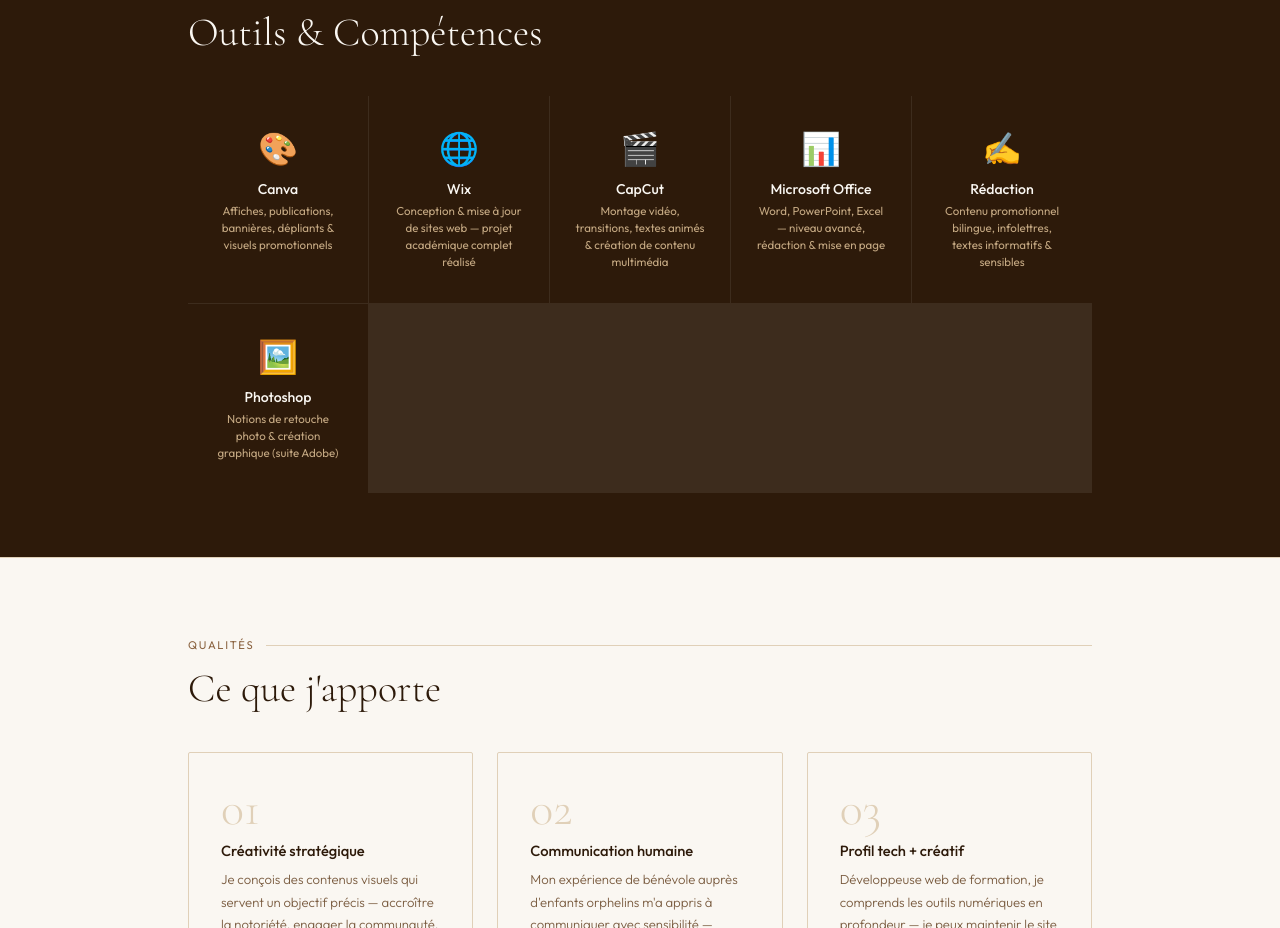
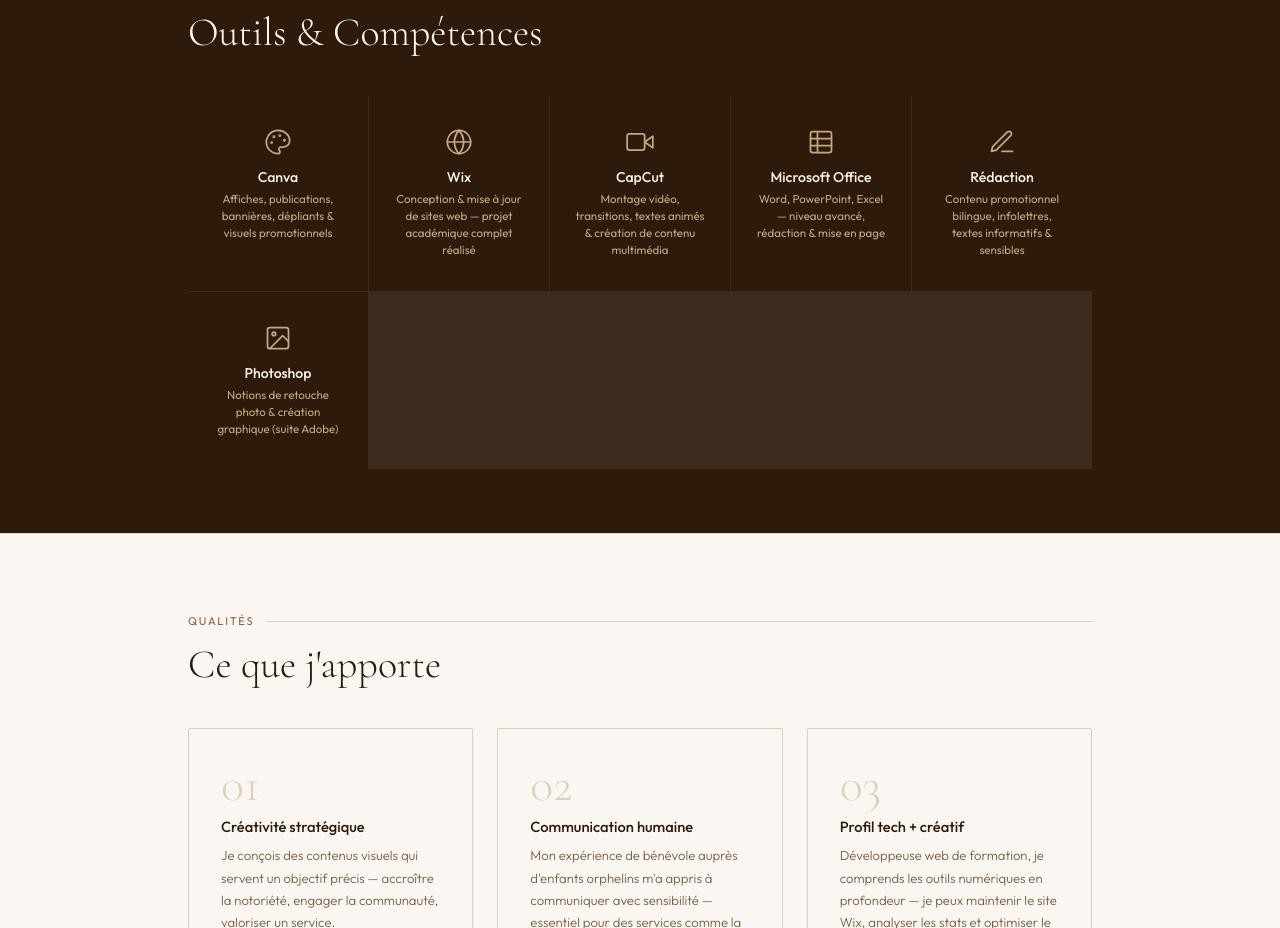
Before and after one commit to ManuelaHily/hilymanuela.github.io, a plain HTML site: page comms.html in a window 1280 px wide. Shown: the part 1640-2568 px from the top of the page. Drawn offline with nearby package versions, Linux system fonts and the light colour scheme.

Commit message:
Update comms.html

```diff
--- a/comms.html
+++ b/comms.html
@@ -56,7 +56,7 @@
 .tools-grid{display:grid;grid-template-columns:repeat(auto-fit,minmax(160px,1fr));gap:1px;background:rgba(255,255,255,0.08)}
 .tool-card{background:var(--espresso);padding:2rem 1.5rem;text-align:center;transition:background 0.25s}
 .tool-card:hover{background:#3d2510}
-.tool-icon{font-size:2rem;margin-bottom:0.75rem;display:block}
+.tool-icon{display:flex;justify-content:center;margin-bottom:0.75rem}
 .tool-name{font-size:0.88rem;font-weight:500;color:var(--cream);margin-bottom:0.25rem}
 .tool-desc{font-size:0.72rem;color:var(--brown-light);line-height:1.5}
 
@@ -177,32 +177,32 @@
     <h2 class="sec-title" style="color:var(--cream)">Outils & Compétences</h2>
     <div class="tools-grid">
       <div class="tool-card">
-        <span class="tool-icon">🎨</span>
+        <span class="tool-icon"><svg width="28" height="28" viewBox="0 0 24 24" fill="none" stroke="#c4a882" stroke-width="1.5" stroke-linecap="round" stroke-linejoin="round"><circle cx="13.5" cy="6.5" r=".5"/><circle cx="17.5" cy="10.5" r=".5"/><circle cx="8.5" cy="7.5" r=".5"/><circle cx="6.5" cy="12.5" r=".5"/><path d="M12 2C6.5 2 2 6.5 2 12s4.5 10 10 10c.926 0 1.648-.746 1.648-1.688 0-.437-.18-.835-.437-1.125-.29-.289-.438-.652-.438-1.125a1.64 1.64 0 0 1 1.668-1.668h1.996c3.051 0 5.555-2.503 5.555-5.554C21.965 6.012 17.461 2 12 2z"/></svg></span>
         <div class="tool-name">Canva</div>
         <div class="tool-desc">Affiches, publications, bannières, dépliants & visuels promotionnels</div>
       </div>
       <div class="tool-card">
-        <span class="tool-icon">🌐</span>
+        <span class="tool-icon"><svg width="28" height="28" viewBox="0 0 24 24" fill="none" stroke="#c4a882" stroke-width="1.5" stroke-linecap="round" stroke-linejoin="round"><circle cx="12" cy="12" r="10"/><line x1="2" y1="12" x2="22" y2="12"/><path d="M12 2a15.3 15.3 0 0 1 4 10 15.3 15.3 0 0 1-4 10 15.3 15.3 0 0 1-4-10 15.3 15.3 0 0 1 4-10z"/></svg></span>
         <div class="tool-name">Wix</div>
         <div class="tool-desc">Conception & mise à jour de sites web — projet académique complet réalisé</div>
       </div>
       <div class="tool-card">
-        <span class="tool-icon">🎬</span>
+        <span class="tool-icon"><svg width="28" height="28" viewBox="0 0 24 24" fill="none" stroke="#c4a882" stroke-width="1.5" stroke-linecap="round" stroke-linejoin="round"><polygon points="23 7 16 12 23 17 23 7"/><rect x="1" y="5" width="15" height="14" rx="2" ry="2"/></svg></span>
         <div class="tool-name">CapCut</div>
         <div class="tool-desc">Montage vidéo, transitions, textes animés & création de contenu multimédia</div>
       </div>
       <div class="tool-card">
-        <span class="tool-icon">📊</span>
+        <span class="tool-icon"><svg width="28" height="28" viewBox="0 0 24 24" fill="none" stroke="#c4a882" stroke-width="1.5" stroke-linecap="round" stroke-linejoin="round"><rect x="3" y="3" width="18" height="18" rx="2"/><path d="M3 9h18M3 15h18M9 3v18"/></svg></span>
         <div class="tool-name">Microsoft Office</div>
         <div class="tool-desc">Word, PowerPoint, Excel — niveau avancé, rédaction & mise en page</div>
       </div>
       <div class="tool-card">
-        <span class="tool-icon">✍️</span>
+        <span class="tool-icon"><svg width="28" height="28" viewBox="0 0 24 24" fill="none" stroke="#c4a882" stroke-width="1.5" stroke-linecap="round" stroke-linejoin="round"><path d="M12 20h9"/><path d="M16.5 3.5a2.121 2.121 0 0 1 3 3L7 19l-4 1 1-4L16.5 3.5z"/></svg></span>
         <div class="tool-name">Rédaction</div>
         <div class="tool-desc">Contenu promotionnel bilingue, infolettres, textes informatifs & sensibles</div>
       </div>
       <div class="tool-card">
-        <span class="tool-icon">🖼️</span>
+        <span class="tool-icon"><svg width="28" height="28" viewBox="0 0 24 24" fill="none" stroke="#c4a882" stroke-width="1.5" stroke-linecap="round" stroke-linejoin="round"><rect x="3" y="3" width="18" height="18" rx="2"/><circle cx="8.5" cy="8.5" r="1.5"/><polyline points="21 15 16 10 5 21"/></svg></span>
         <div class="tool-name">Photoshop</div>
         <div class="tool-desc">Notions de retouche photo & création graphique (suite Adobe)</div>
       </div>
```
